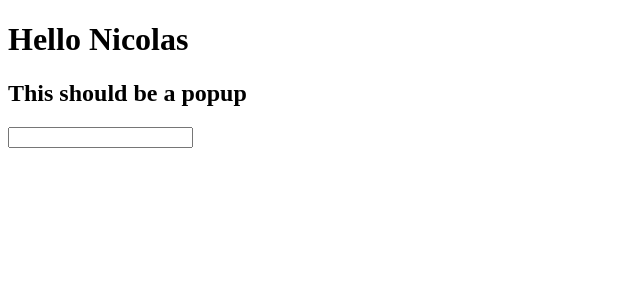
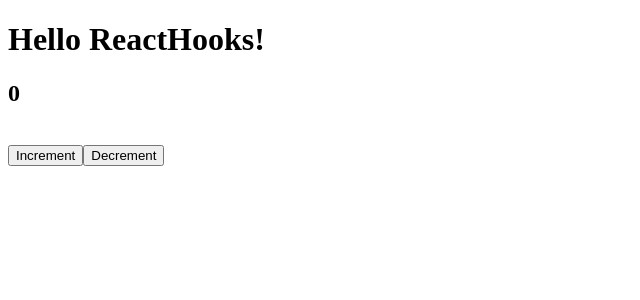
Before and after one commit to KIMJUNSICK/reactHooks-practice, a React (Create React App) app: page / in a window 1280 px wide. Shown: the top 300 px of the page, without its empty margins (0-640 px from the left). Built offline with nearby package versions, Linux system fonts and the light colour scheme.

Commit message:
Introduction to useState

```diff
--- a/src/App.js
+++ b/src/App.js
@@ -1,31 +1,16 @@
-import React, { useRef, useEffect, createRef } from "react";
-import ReactDOM from "react-dom";
-
-const clickOutside = ftn => {
-  const ref = createRef();
-  const handleClick = e => {
-    if (!ref.current.contains(e.target)) {
-      ftn();
-    }
-  };
-  useEffect(() => {
-    document.addEventListener("click", handleClick);
-  }, []);
-  return ref;
-};
+import React, { useState } from "react";
 
 const App = () => {
-  const onClickOutside = () => {
-    console.log("Out!");
-  };
-  const ref = clickOutside(onClickOutside);
+  const [item, setItem] = useState(0);
+  const IncrementItem = () => setItem(item + 1);
+  const decrementItem = () => setItem(item - 1);
   return (
     <div className="App">
-      <div ref={ref}>
-        <h1>Hello Nicolas</h1>
-        <h2>This should be a popup</h2>
-      </div>
-      <input type="text" />
+      <h1>Hello ReactHooks! </h1>
+      <h2>{item}</h2>
+      <br />
+      <button onClick={IncrementItem}>Increment</button>
+      <button onClick={decrementItem}>Decrement</button>
     </div>
   );
 };
```
